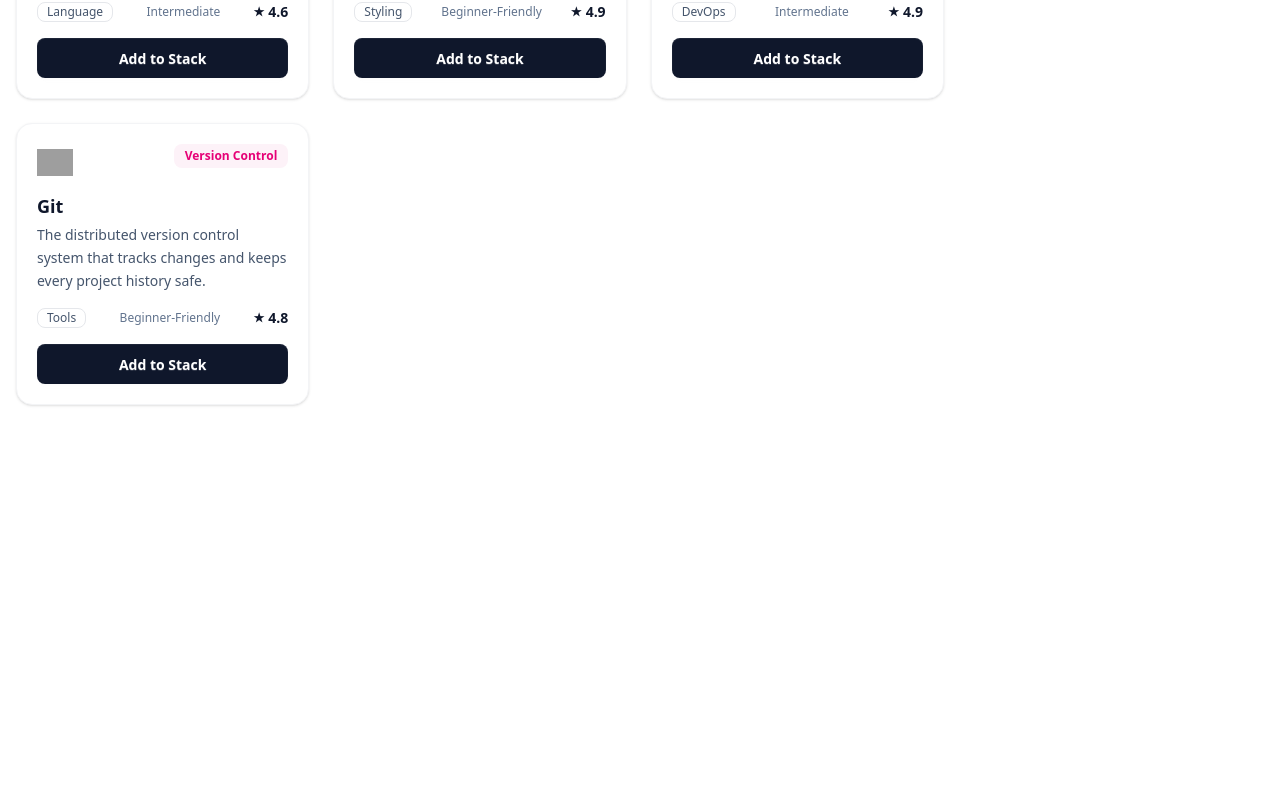
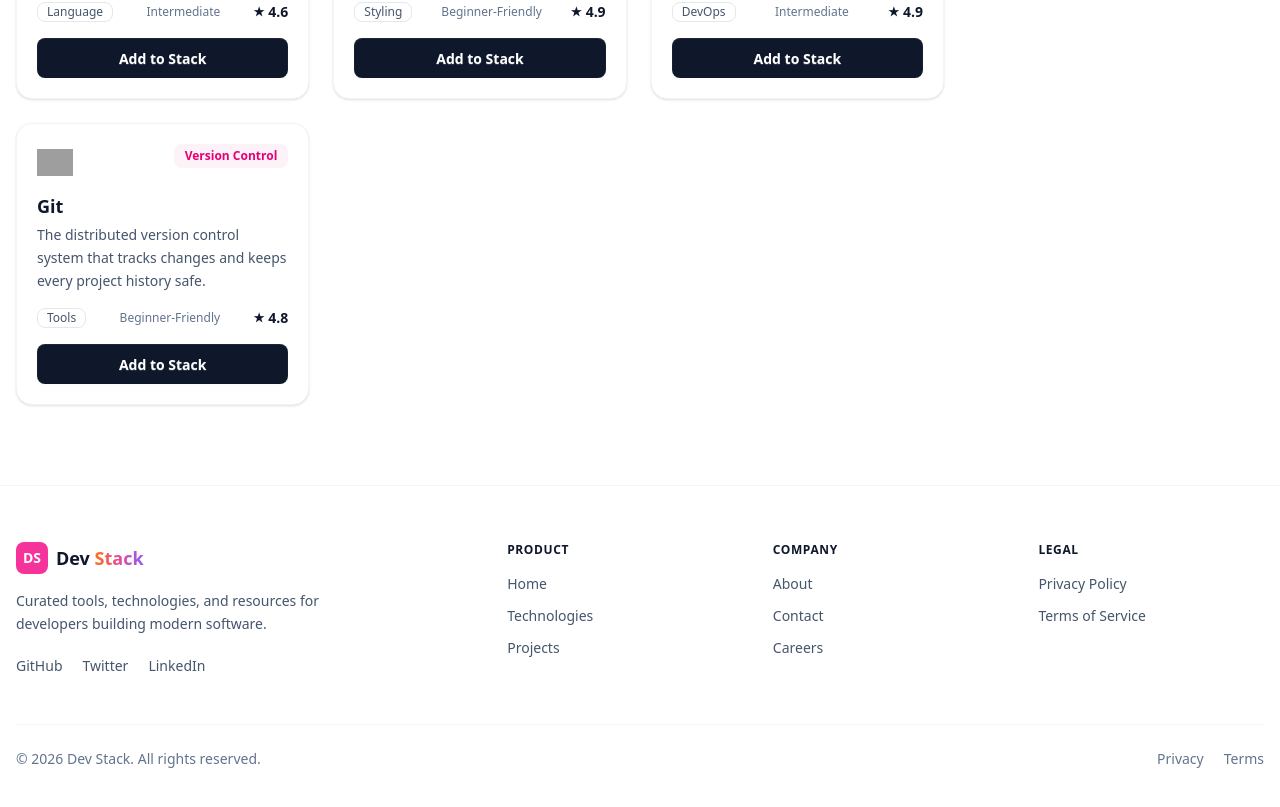
Before and after one commit to lamia96588-source/Dev-Stack-PHA05, a React (Vite) app: page / in a window 1280 px wide. Shown: the part 1915-2722 px from the top of the page. Before the commit the page ends 2400 px from the top, so only its background shows below. Built offline with nearby package versions, Linux system fonts and the light colour scheme; grey boxes are pictures that could not be loaded.

Commit message:
feat: add Footer component and connect App.jsx

```diff
--- a/src/App.jsx
+++ b/src/App.jsx
@@ -2,7 +2,7 @@ import { ToastContainer } from 'react-toastify'
 import Navbar from './components/Navbar'
 import Hero from './components/Hero'
 import Technologies from './components/technologies'
-//import Footer from './components/Footer'
+import Footer from './components/Footer'
 
 function App() {
   return (
@@ -10,6 +10,7 @@ function App() {
       <Navbar />
       <Hero />
       <Technologies />
+      <Footer />
       <ToastContainer position="bottom-right" autoClose={2000} />
     </div>
   )
--- /dev/null
+++ b/src/components/Footer.jsx
@@ -0,0 +1,71 @@
+function Footer() {
+  return (
+    <footer className="border-t border-gray-100 bg-white">
+      <div className="mx-auto max-w-7xl px-4 py-14">
+        <div className="grid gap-10 md:grid-cols-2 lg:grid-cols-[2fr_1fr_1fr_1fr]">
+          <div>
+            <a href="#home" className="flex items-center gap-2">
+              <span className="flex h-8 w-8 items-center justify-center rounded-lg bg-pink-500 text-sm font-bold text-white">
+                DS
+              </span>
+              <span className="text-lg font-bold text-slate-900">
+                Dev <span className="text-gradient">Stack</span>
+              </span>
+            </a>
+            <p className="mt-4 max-w-xs text-sm leading-relaxed text-slate-600">
+              Curated tools, technologies, and resources for developers
+              building modern software.
+            </p>
+            <div className="mt-5 flex gap-5 text-sm font-medium text-slate-600">
+              <a href="https://github.com" target="_blank" rel="noreferrer" className="hover:text-slate-900">
+                GitHub
+              </a>
+              <a href="https://twitter.com" target="_blank" rel="noreferrer" className="hover:text-slate-900">
+                Twitter
+              </a>
+              <a href="https://linkedin.com" target="_blank" rel="noreferrer" className="hover:text-slate-900">
+                LinkedIn
+              </a>
+            </div>
+          </div>
+
+          <div>
+            <h4 className="text-xs font-bold uppercase tracking-wider text-slate-900">Product</h4>
+            <ul className="mt-4 space-y-3 text-sm text-slate-600">
+              <li><a href="#home" className="hover:text-slate-900">Home</a></li>
+              <li><a href="#technologies" className="hover:text-slate-900">Technologies</a></li>
+              <li><a href="#" className="hover:text-slate-900">Projects</a></li>
+            </ul>
+          </div>
+
+          <div>
+            <h4 className="text-xs font-bold uppercase tracking-wider text-slate-900">Company</h4>
+            <ul className="mt-4 space-y-3 text-sm text-slate-600">
+              <li><a href="#" className="hover:text-slate-900">About</a></li>
+              <li><a href="#" className="hover:text-slate-900">Contact</a></li>
+              <li><a href="#" className="hover:text-slate-900">Careers</a></li>
+            </ul>
+          </div>
+
+          <div>
+            <h4 className="text-xs font-bold uppercase tracking-wider text-slate-900">Legal</h4>
+            <ul className="mt-4 space-y-3 text-sm text-slate-600">
+              <li><a href="#" className="hover:text-slate-900">Privacy Policy</a></li>
+              <li><a href="#" className="hover:text-slate-900">Terms of Service</a></li>
+            </ul>
+          </div>
+        </div>
+
+        <div className="mt-12 flex flex-col items-center justify-between gap-3 border-t border-gray-100 pt-6 text-sm text-slate-500 sm:flex-row">
+          <p>© 2026 Dev Stack. All rights reserved.</p>
+          <div className="flex gap-5">
+            <a href="#" className="hover:text-slate-900">Privacy</a>
+            <a href="#" className="hover:text-slate-900">Terms</a>
+          </div>
+        </div>
+      </div>
+    </footer>
+  )
+}
+
+export default Footer
```
